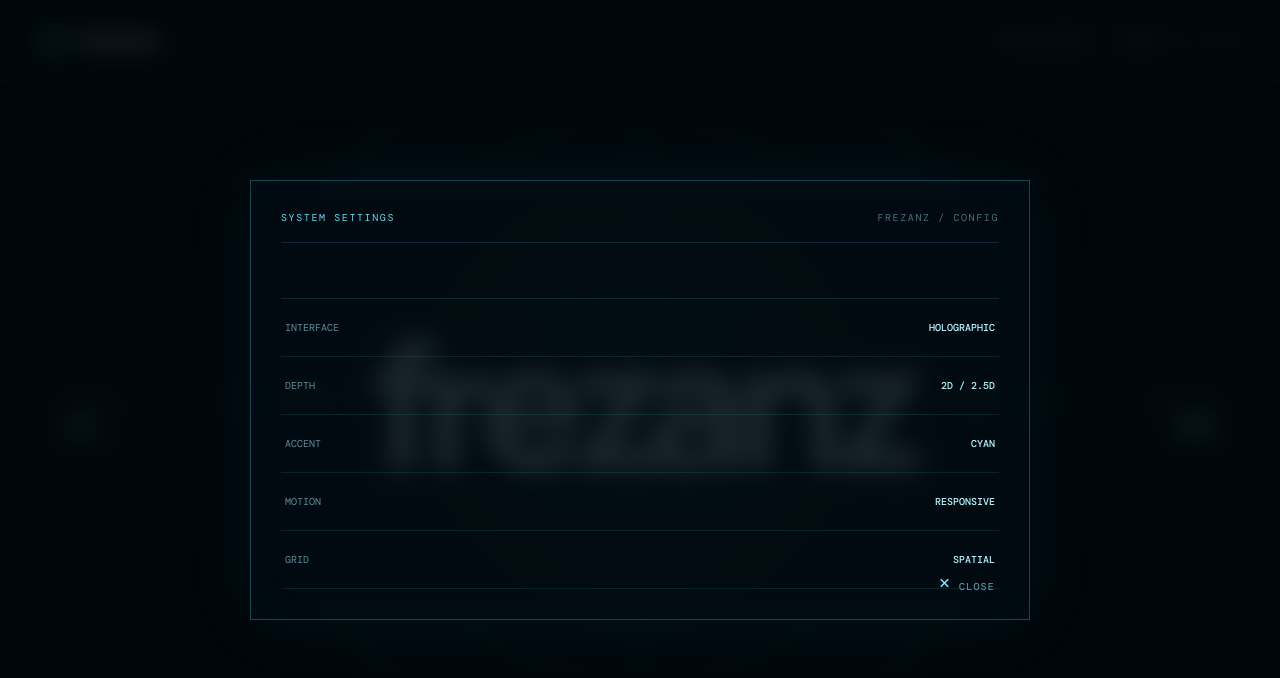
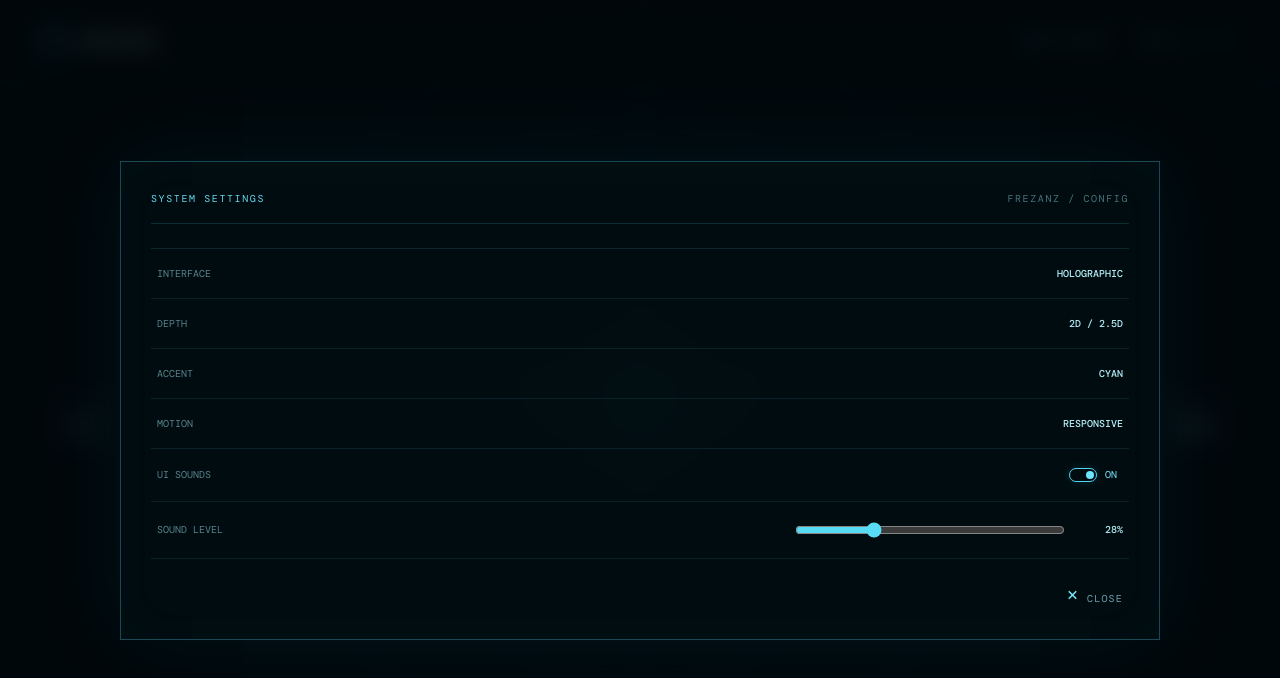
Before and after one commit to utam-x/frezanz, a React (Vite) app: page / in a window 1280 px wide. Both pictures are taken after a click on the button "Settings". Shown: the top 678 px of the page. Built offline with nearby package versions, Linux system fonts and the light colour scheme.

Commit message:
Expand HUD navigation, research, links and sound settings

```diff
--- a/src/main.jsx
+++ b/src/main.jsx
@@ -1,17 +1,63 @@
-import React, { useEffect, useState } from "react";
+import React, { useEffect, useRef, useState } from "react";
 import { createRoot } from "react-dom/client";
 import "./styles.css";
 
+const links = [
+  { label: "GITHUB", value: "utam-x / frezanz", href: "https://github.com/utam-x/frezanz", icon: "↗" },
+  { label: "INSTAGRAM", value: "di_pudo_lettoh", href: "https://www.instagram.com/di_pudo_lettoh?stkn=NzM4Z2FvdDVuaTRp", icon: "◎" },
+  { label: "INSTAGRAM", value: "frezanz", href: "https://www.instagram.com/frezanz?stkn=NnM1MmJqOW5vNmky", icon: "◎" },
+  { label: "YOUTUBE", value: "@frezanzzz", href: "https://youtube.com/@frezanzzz?si=OAX19epXEvd1JjQY", icon: "▶" },
+  { label: "EMAIL", value: "ujclnove@gmail.com", href: "mailto:ujclnove@gmail.com", icon: "@" },
+];
+
 function App() {
-  const [menu, setMenu] = useState(false);
-  const [settings, setSettings] = useState(false);
+  const [panel, setPanel] = useState(null);
+  const [sound, setSound] = useState(() => localStorage.getItem("frezanz-ui-sound") !== "off");
+  const [volume, setVolume] = useState(() => Number(localStorage.getItem("frezanz-ui-volume") ?? 0.28));
+  const audioRef = useRef(null);
 
   useEffect(() => {
-    document.body.style.overflow = menu || settings ? "hidden" : "";
+    document.body.style.overflow = panel ? "hidden" : "";
     return () => { document.body.style.overflow = ""; };
-  }, [menu, settings]);
+  }, [panel]);
 
-  const close = () => { setMenu(false); setSettings(false); };
+  useEffect(() => {
+    localStorage.setItem("frezanz-ui-sound", sound ? "on" : "off");
+  }, [sound]);
+
+  useEffect(() => {
+    localStorage.setItem("frezanz-ui-volume", String(volume));
+  }, [volume]);
+
+  const uiSound = (frequency = 620, duration = 0.045) => {
+    if (!sound) return;
+    try {
+      const AudioContext = window.AudioContext || window.webkitAudioContext;
+      if (!audioRef.current) audioRef.current = new AudioContext();
+      const ctx = audioRef.current;
+      if (ctx.state === "suspended") ctx.resume();
+      const osc = ctx.createOscillator();
+      const gain = ctx.createGain();
+      osc.type = "sine";
+      osc.frequency.setValueAtTime(frequency, ctx.currentTime);
+      osc.frequency.exponentialRampToValueAtTime(frequency * 1.55, ctx.currentTime + duration);
+      gain.gain.setValueAtTime(Math.max(volume, 0.001), ctx.currentTime);
+      gain.gain.exponentialRampToValueAtTime(0.001, ctx.currentTime + duration);
+      osc.connect(gain).connect(ctx.destination);
+      osc.start();
+      osc.stop(ctx.currentTime + duration);
+    } catch {}
+  };
+
+  const openPanel = (next) => {
+    uiSound(next === "settings" ? 520 : 680, 0.06);
+    setPanel(next);
+  };
+
+  const close = () => {
+    uiSound(420, 0.04);
+    setPanel(null);
+  };
 
   return (
     <main className="app">
@@ -26,28 +72,27 @@ function App() {
         </button>
 
         <div className="headerTools">
-          <button className="hudButton" onClick={() => { setSettings(!settings); setMenu(false); }} aria-label="Settings">
+          <button className="hudButton" onClick={() => openPanel("settings")} aria-label="Settings">
             <span className="gear">⚙</span>
             <span>SETTINGS</span>
           </button>
-          <button className={`hudButton menuTrigger ${menu ? "active" : ""}`} onClick={() => { setMenu(!menu); setSettings(false); }} aria-label="Menu">
+          <button className={`hudButton menuTrigger ${panel === "menu" ? "active" : ""}`} onClick={() => panel === "menu" ? close() : openPanel("menu")} aria-label="Menu">
             <span>MENU</span>
             <i /><i /><i />
           </button>
         </div>
       </header>
 
-      <section className="hero">
-        <div className="crosshair">
+      <section className="hero" aria-label="Frezanz home">
+        <div className="crosshair" aria-hidden="true">
           <span className="lineH" /><span className="lineV" />
           <span className="ring ringA" /><span className="ring ringB" />
           <span className="tick t1" /><span className="tick t2" /><span className="tick t3" /><span className="tick t4" />
           <div className="core">F</div>
         </div>
 
-        <div className="heroTitle">
+        <div className="homeSignal">
           <span className="micro">PERSONAL INTERFACE / ONLINE</span>
-          <h1>frezanz</h1>
           <span className="sub">THINK · BUILD · EXPLORE</span>
         </div>
 
@@ -63,33 +108,124 @@ function App() {
         </div>
       </section>
 
-      {(menu || settings) && (
+      {panel && (
         <div className="interfaceLayer" onClick={close}>
           <div className="interfacePanel" onClick={e => e.stopPropagation()}>
-            {menu && (
+            {panel === "menu" && (
               <>
-                <div className="panelHeader"><span>NAVIGATION</span><b>FREZANZ / MENU</b></div>
-                <nav className="radialNav">
+                <div className="panelHeader">
+                  <span>NAVIGATION</span>
+                  <b>FREZANZ / SYSTEM</b>
+                </div>
+                <nav className="systemNav">
                   <button onClick={close}><span>01</span><strong>HOME</strong><em>⌂</em></button>
-                  <button onClick={close}><span>02</span><strong>ABOUT</strong><em>+</em></button>
-                  <button onClick={close}><span>03</span><strong>LINKS</strong><em>↗</em></button>
-                  <button onClick={close}><span>04</span><strong>OTHER SITES</strong><em>◇</em></button>
+                  <button onClick={() => openPanel("about")}><span>02</span><strong>ABOUT</strong><em>+</em></button>
+                  <button onClick={() => openPanel("links")}><span>03</span><strong>LINKS</strong><em>↗</em></button>
+                  <button onClick={() => openPanel("settings")}><span>04</span><strong>SETTINGS</strong><em>⚙</em></button>
                 </nav>
               </>
             )}
 
-            {settings && (
+            {panel === "about" && (
               <>
-                <div className="panelHeader"><span>SYSTEM SETTINGS</span><b>FREZANZ / CONFIG</b></div>
+                <div className="panelHeader">
+                  <span>ABOUT / DESIGN RESEARCH</span>
+                  <b>FREZANZ / HUD-01</b>
+                </div>
+                <article className="aboutContent">
+                  <div className="aboutLead">
+                    <span>REFERENCE SYSTEM</span>
+                    <h2>IRON MAN HUD</h2>
+                    <p>Frezanz borrows the <strong>principles</strong> behind the Iron Man interfaces—not a literal copy of their graphics.</p>
+                  </div>
+                  <div className="researchGrid">
+                    <section>
+                      <span>01 / CONTEXT</span>
+                      <h3>Interfaces change with the task.</h3>
+                      <p>The HUD shifts between diagnostics, flight, targeting, radar, navigation and other modes. Information appears when it becomes relevant instead of staying permanently expanded.</p>
+                    </section>
+                    <section>
+                      <span>02 / INFORMATION</span>
+                      <h3>Symbols beat paragraphs.</h3>
+                      <p>The original HUD team described using symbols because information had to be understood quickly. Frezanz therefore keeps persistent UI compact and reveals detail inside focused panels.</p>
+                    </section>
+                    <section>
+                      <span>03 / MOTION</span>
+                      <h3>Elements assemble, move and collapse.</h3>
+                      <p>Iron Man's UI was designed as motion graphics: widgets fly in and out, expand when needed, then return to a compact state. Frezanz uses scan lines, rotating rings and state transitions with the same logic.</p>
+                    </section>
+                    <section>
+                      <span>04 / DEPTH</span>
+                      <h3>2D becomes spatial.</h3>
+                      <p>Later Iron Man HUD work used true 3D elements and layered interfaces. Frezanz starts with 2D and 2.5D layers so depth supports navigation rather than becoming visual noise.</p>
+                    </section>
+                    <section>
+                      <span>05 / COLOUR</span>
+                      <h3>Colour communicates state.</h3>
+                      <p>Cyan became strongly associated with the early HUD; later Mark III design moved toward white graphics with colour accents. Frezanz keeps cyan as its active system signal while reserving stronger accents for state changes.</p>
+                    </section>
+                    <section>
+                      <span>06 / INTERACTION</span>
+                      <h3>Reveal information progressively.</h3>
+                      <p>Primary controls stay peripheral and compact. Selecting one should reconfigure the interface around that task—closer to an operating system than a conventional webpage.</p>
+                    </section>
+                  </div>
+                  <div className="sourceLine">
+                    <span>RESEARCH</span>
+                    <a href="https://vfxblog.com/ironman/" target="_blank" rel="noreferrer">VFXBLOG / ORIGINAL HUD ORAL HISTORY ↗</a>
+                    <a href="https://scifiinterfaces.com/2015/07/01/iron-man-hud-a-breakdown/amp/" target="_blank" rel="noreferrer">SCI-FI INTERFACES / HUD BREAKDOWN ↗</a>
+                    <a href="https://www.johnlikens.com/project/iron-man-3/" target="_blank" rel="noreferrer">JOHN LIKENS / IRON MAN 3 ↗</a>
+                  </div>
+                </article>
+              </>
+            )}
+
+            {panel === "links" && (
+              <>
+                <div className="panelHeader">
+                  <span>EXTERNAL CHANNELS</span>
+                  <b>FREZANZ / LINKS</b>
+                </div>
+                <nav className="linksList">
+                  {links.map((link) => (
+                    <a key={link.href} href={link.href} target={link.href.startsWith("mailto:") ? undefined : "_blank"} rel={link.href.startsWith("mailto:") ? undefined : "noreferrer"} onClick={() => uiSound(760, 0.05)}>
+                      <span className="linkIndex">{String(links.indexOf(link) + 1).padStart(2, "0")}</span>
+                      <span><small>{link.label}</small><strong>{link.value}</strong></span>
+                      <em>{link.icon}</em>
+                    </a>
+                  ))}
+                </nav>
+              </>
+            )}
+
+            {panel === "settings" && (
+              <>
+                <div className="panelHeader">
+                  <span>SYSTEM SETTINGS</span>
+                  <b>FREZANZ / CONFIG</b>
+                </div>
                 <div className="settingsList">
                   <div><span>INTERFACE</span><b>HOLOGRAPHIC</b></div>
                   <div><span>DEPTH</span><b>2D / 2.5D</b></div>
                   <div><span>ACCENT</span><b>CYAN</b></div>
                   <div><span>MOTION</span><b>RESPONSIVE</b></div>
-                  <div><span>GRID</span><b>SPATIAL</b></div>
+                  <div>
+                    <span>UI SOUNDS</span>
+                    <button className={`settingToggle ${sound ? "on" : ""}`} onClick={() => { setSound(!sound); uiSound(700, 0.05); }}>
+                      <i /> {sound ? "ON" : "OFF"}
+                    </button>
+                  </div>
+                  <div className="volumeRow">
+                    <span>SOUND LEVEL</span>
+                    <label>
+                      <input type="range" min="0" max="1" step="0.01" value={volume} onChange={e => setVolume(Number(e.target.value))} />
+                      <b>{Math.round(volume * 100)}%</b>
+                    </label>
+                  </div>
                 </div>
               </>
             )}
+
             <button className="closeInterface" onClick={close}>× <span>CLOSE</span></button>
           </div>
         </div>
--- a/src/styles.css
+++ b/src/styles.css
@@ -4,70 +4,107 @@
 *{box-sizing:border-box}
 html,body,#root{margin:0;min-height:100%;background:#02070b}
 body{overflow-x:hidden}
-button{font:inherit;color:inherit;border:0;background:none;cursor:pointer}
+button,a{font:inherit;color:inherit}
+button{border:0;background:none;cursor:pointer}
+a{text-decoration:none}
 .app{position:relative;min-height:100vh;overflow:hidden;background:#02070b}
-.hudGrid{position:fixed;inset:0;opacity:.16;background-image:linear-gradient(rgba(55,190,225,.12) 1px,transparent 1px),linear-gradient(90deg,rgba(55,190,225,.12) 1px,transparent 1px);background-size:72px 72px;mask-image:radial-gradient(circle at center,#000 0%,transparent 72%);pointer-events:none}
+.hudGrid{position:fixed;inset:0;opacity:.16;background-image:linear-gradient(rgba(55,190,225,.12) 1px,transparent 1px),linear-gradient(90deg,rgba(55,190,225,.12) 1px,transparent 1px);background-size:72px 72px;mask-image:radial-gradient(circle at center,#000 0,transparent 72%);pointer-events:none}
 .scan{position:fixed;left:0;right:0;top:50%;height:1px;background:linear-gradient(90deg,transparent,rgba(78,224,255,.7),transparent);opacity:.35;animation:scan 7s linear infinite;pointer-events:none}
 .coreGlow{position:fixed;width:45vw;height:45vw;left:50%;top:50%;transform:translate(-50%,-50%);border-radius:50%;background:radial-gradient(circle,rgba(26,182,220,.11),transparent 62%);filter:blur(20px);pointer-events:none}
 
 .hudHeader{position:fixed;z-index:20;left:0;right:0;top:0;height:82px;padding:0 34px;display:flex;align-items:center;justify-content:space-between;border-bottom:1px solid rgba(92,220,246,.16);background:rgba(2,8,12,.36);backdrop-filter:blur(10px)}
 .brand{display:flex;align-items:center;gap:11px;font-size:13px;font-weight:800;letter-spacing:.24em}
-.brandCore{width:28px;height:28px;border:1px solid rgba(91,227,255,.75);display:grid;place-items:center;border-radius:50%;color:#78eaff;box-shadow:0 0 18px rgba(40,205,240,.18)}
+.brandCore{width:28px;height:28px;border:1px solid rgba(91,227,255,.75);border-radius:50%;display:grid;place-items:center;color:#78eaff;box-shadow:0 0 18px rgba(40,205,240,.18)}
 .headerTools{display:flex;gap:24px;align-items:center}
 .hudButton{display:flex;align-items:center;gap:9px;font:10px "DM Mono",monospace;letter-spacing:.15em;color:#9ac4ce;transition:.25s}
-.hudButton:hover{color:#fff;text-shadow:0 0 12px #42ddff}
+.hudButton:hover,.hudButton.active{color:#fff;text-shadow:0 0 12px #42ddff}
 .gear{font-size:14px;color:#62dfff}
 .menuTrigger{position:relative}
 .menuTrigger i{display:block;width:20px;height:1px;background:#67dff9;transition:.25s}
-.menuTrigger i:nth-of-type(2){width:13px;margin-left:7px}
-.menuTrigger.active i:first-of-type{transform:translateY(4px) rotate(45deg)}
+.menuTrigger i:nth-of-type(2){width:13px}
+.menuTrigger i:nth-of-type(3){width:7px}
+.menuTrigger.active i:first-of-type{transform:translateY(5px) rotate(45deg)}
 .menuTrigger.active i:nth-of-type(2){opacity:0}
-.menuTrigger.active i:last-of-type{transform:translateY(-4px) rotate(-45deg)}
+.menuTrigger.active i:last-of-type{transform:translateY(-5px) rotate(-45deg);width:20px}
 
 .hero{min-height:100vh;position:relative;display:grid;place-items:center}
-.heroTitle{position:absolute;text-align:center;z-index:5}
-.heroTitle .micro,.heroTitle .sub{display:block;font:10px "DM Mono",monospace;letter-spacing:.28em;color:#69aab8}
-.heroTitle h1{margin:17px 0 14px;font-size:clamp(76px,14vw,190px);line-height:.78;letter-spacing:-.09em;font-weight:800;color:#ecfdff;text-shadow:0 0 35px rgba(71,215,245,.17)}
-.heroTitle .sub{color:#527e89}
 .crosshair{position:absolute;width:min(58vw,760px);height:min(58vw,760px);border:1px solid rgba(66,211,240,.13);border-radius:50%;animation:float 10s ease-in-out infinite}
-.lineH,.lineV{position:absolute;background:rgba(73,216,242,.22)}
+.lineH,.lineV{position:absolute;background:rgba(73,216,242,.2)}
 .lineH{height:1px;left:-12%;right:-12%;top:50%}
 .lineV{width:1px;top:-12%;bottom:-12%;left:50%}
-.ring{position:absolute;border:1px solid rgba(85,221,247,.22);border-radius:50%;left:50%;top:50%;transform:translate(-50%,-50%)}
+.ring{position:absolute;left:50%;top:50%;transform:translate(-50%,-50%);border:1px solid rgba(85,221,247,.2);border-radius:50%}
 .ringA{width:43%;height:43%;border-style:dashed;animation:spin 18s linear infinite}
 .ringB{width:76%;height:76%;border-color:rgba(85,221,247,.09);animation:spin 28s linear infinite reverse}
-.core{position:absolute;left:50%;top:50%;transform:translate(-50%,-50%);width:58px;height:58px;border:1px solid #62e5ff;border-radius:50%;display:grid;place-items:center;color:#8ceeff;font-weight:800;box-shadow:0 0 35px rgba(36,211,243,.28),inset 0 0 20px rgba(36,211,243,.1)}
-.tick{position:absolute;width:18px;height:1px;background:#6ce6ff}
-.t1{top:4%;left:50%}.t2{bottom:4%;left:50%}.t3{left:4%;top:50%;transform:rotate(90deg)}.t4{right:4%;top:50%;transform:rotate(90deg)}
+.core{position:absolute;left:50%;top:50%;transform:translate(-50%,-50%);width:58px;height:58px;border:1px solid #62e5ff;border-radius:50%;display:grid;place-items:center;color:#8eeeff;font-weight:800;box-shadow:0 0 35px rgba(36,211,246,.28),inset 0 0 20px rgba(36,211,246,.1)}
+.homeSignal{position:absolute;display:flex;flex-direction:column;align-items:center;gap:16px;text-align:center;pointer-events:none}
+.homeSignal .micro,.homeSignal .sub{font:10px "DM Mono",monospace;letter-spacing:.28em;color:#648d98}
+.homeSignal .sub{color:#3f7783}
 .telemetry{position:absolute;top:50%;font:9px "DM Mono",monospace;color:#477985;display:flex;flex-direction:column;gap:8px}
-.telemetry b{color:#8eeaff;font-weight:500}
+.telemetry b{font-weight:500;color:#86e9ff}
 .telemetry i{width:48px;height:1px;background:#2b91a7}
 .telemetryLeft{left:5vw}.telemetryRight{right:5vw;text-align:right;align-items:flex-end}
 
-.interfaceLayer{position:fixed;inset:0;z-index:50;background:rgba(0,7,11,.58);backdrop-filter:blur(12px);display:grid;place-items:center}
-.interfacePanel{position:relative;width:min(780px,88vw);min-height:55vh;border:1px solid rgba(78,218,246,.28);background:rgba(2,13,18,.74);box-shadow:0 0 70px rgba(0,170,220,.08),inset 0 0 50px rgba(34,190,225,.025);padding:30px}
-.panelHeader{display:flex;justify-content:space-between;padding-bottom:18px;border-bottom:1px solid rgba(78,218,246,.16);font:10px "DM Mono",monospace;letter-spacing:.16em;color:#67d8ef}
-.panelHeader b{font-weight:400;color:#47717a}
-.radialNav{position:relative;min-height:430px;display:grid;grid-template-columns:1fr 1fr;gap:1px;margin-top:24px;background:rgba(67,212,240,.12)}
-.radialNav button{position:relative;background:rgba(3,16,21,.86);padding:34px;text-align:left;display:flex;flex-direction:column;justify-content:space-between;transition:.3s;overflow:hidden}
-.radialNav button:before{content:"";position:absolute;width:140px;height:140px;border:1px solid rgba(74,216,244,.13);border-radius:50%;right:-50px;bottom:-50px}
-.radialNav button:hover{background:rgba(12,45,54,.72);box-shadow:inset 0 0 35px rgba(38,205,235,.07)}
-.radialNav span{font:10px "DM Mono",monospace;color:#4f8490}
-.radialNav strong{font-size:clamp(22px,4vw,42px);letter-spacing:-.05em;font-weight:700;color:#dcfbff}
-.radialNav em{font-style:normal;position:absolute;right:25px;top:25px;color:#55def9;font-size:22px}
-.settingsList{margin-top:55px;border-top:1px solid rgba(78,218,246,.15)}
-.settingsList div{display:flex;justify-content:space-between;padding:22px 4px;border-bottom:1px solid rgba(78,218,246,.12);font:10px "DM Mono",monospace;color:#5e8e98}
-.settingsList b{font-weight:500;color:#b9f5ff}
-.closeInterface{position:absolute;right:28px;bottom:22px;font:10px "DM Mono",monospace;color:#6ea8b2;letter-spacing:.12em}
-.closeInterface:first-letter{color:#75eaff;font-size:20px}
+.interfaceLayer{position:fixed;z-index:50;inset:0;display:grid;place-items:center;background:rgba(0,8,12,.66);backdrop-filter:blur(12px);padding:7vh 4vw;animation:appear .2s ease}
+.interfacePanel{position:relative;width:min(1040px,94vw);max-height:86vh;overflow:auto;border:1px solid rgba(78,218,246,.3);background:rgba(2,13,18,.86);box-shadow:0 0 80px rgba(0,170,220,.08),inset 0 0 50px rgba(34,190,225,.025);padding:30px}
+.panelHeader{display:flex;justify-content:space-between;gap:20px;padding-bottom:18px;border-bottom:1px solid rgba(78,218,246,.16);font:10px "DM Mono",monospace;letter-spacing:.16em;color:#67d8ee}
+.panelHeader b{font-weight:400;color:#47737d}
+
+.systemNav{display:grid;grid-template-columns:1fr 1fr;margin-top:24px;border:1px solid rgba(76,213,240,.12)}
+.systemNav button{min-height:190px;position:relative;padding:28px;text-align:left;background:rgba(7,29,37,.58);border:1px solid rgba(76,213,240,.08);transition:.3s}
+.systemNav button:hover{background:rgba(14,52,63,.72);box-shadow:inset 0 0 35px rgba(37,205,235,.06)}
+.systemNav span{font:10px "DM Mono",monospace;color:#4e8c99}
+.systemNav strong{display:block;margin-top:24px;font-size:clamp(24px,4vw,42px);letter-spacing:-.04em}
+.systemNav em{position:absolute;right:25px;top:22px;font-style:normal;font-size:24px;color:#5cdff7}
+
+.aboutContent{padding-top:24px}
+.aboutLead{max-width:760px}
+.aboutLead span,.researchGrid span{font:9px "DM Mono",monospace;letter-spacing:.18em;color:#4e9aa8}
+.aboutLead h2{font-size:clamp(32px,6vw,62px);margin:9px 0 10px;letter-spacing:-.06em}
+.aboutLead p{font-size:15px;line-height:1.7;color:#9bbdc5;max-width:700px}
+.researchGrid{display:grid;grid-template-columns:repeat(2,1fr);gap:1px;margin-top:28px;background:rgba(76,213,240,.12)}
+.researchGrid section{padding:22px;background:rgba(4,21,27,.9);min-height:170px}
+.researchGrid h3{font-size:17px;margin:14px 0 9px}
+.researchGrid p{margin:0;color:#70949d;font-size:12px;line-height:1.65}
+.sourceLine{display:flex;flex-wrap:wrap;gap:12px;margin-top:20px;padding-top:18px;border-top:1px solid rgba(76,213,240,.12)}
+.sourceLine span{font:9px "DM Mono",monospace;color:#4e9aa8;margin-right:8px}
+.sourceLine a{font:9px "DM Mono",monospace;color:#74dff4}
+.sourceLine a:hover{text-decoration:underline}
+
+.linksList{display:grid;margin-top:24px}
+.linksList a{display:grid;grid-template-columns:48px 1fr 40px;align-items:center;gap:18px;padding:20px 12px;border-bottom:1px solid rgba(76,213,240,.12);transition:.25s}
+.linksList a:hover{background:rgba(55,205,236,.06);padding-left:18px}
+.linkIndex{font:10px "DM Mono",monospace;color:#4d8995}
+.linksList small{display:block;font:9px "DM Mono",monospace;letter-spacing:.14em;color:#4e9aa8;margin-bottom:5px}
+.linksList strong{font-size:17px}
+.linksList em{text-align:right;font-style:normal;color:#5ee3ff;font-size:20px}
+
+.settingsList{margin-top:24px;border-top:1px solid rgba(78,218,246,.12)}
+.settingsList>div{display:flex;justify-content:space-between;align-items:center;gap:20px;padding:18px 6px;border-bottom:1px solid rgba(78,218,246,.1);font:10px "DM Mono",monospace;color:#57838c}
+.settingsList b{font-weight:500;color:#b4edf7}
+.settingToggle{font:10px "DM Mono",monospace;color:#5d7c84;display:flex;align-items:center;gap:8px}
+.settingToggle i{width:28px;height:14px;border:1px solid #42636c;border-radius:20px;position:relative}
+.settingToggle i:after{content:"";position:absolute;top:2px;left:2px;width:8px;height:8px;border-radius:50%;background:#57747b;transition:.2s}
+.settingToggle.on{color:#78e8ff}
+.settingToggle.on i{border-color:#4fd8f4;box-shadow:0 0 10px rgba(50,215,245,.15)}
+.settingToggle.on i:after{left:16px;background:#6ce6ff}
+.volumeRow label{display:flex;align-items:center;gap:14px;min-width:min(330px,48vw)}
+.volumeRow input{width:100%;accent-color:#58dcf5}
+.volumeRow label b{min-width:42px;text-align:right}
+
+.closeInterface{display:block;margin:22px 0 0 auto;font:10px "DM Mono",monospace;letter-spacing:.12em;color:#6da4af}
+.closeInterface:first-letter{font-size:20px;color:#75e5fa}
 
 @keyframes spin{to{transform:translate(-50%,-50%) rotate(360deg)}}
-@keyframes float{50%{transform:scale(1.012) rotate(.4deg)}}
-@keyframes scan{0%{transform:translateY(-46vh);opacity:0}15%,70%{opacity:.35}100%{transform:translateY(46vh);opacity:0}}
+@keyframes float{50%{transform:scale(1.008) rotate(.5deg)}}
+@keyframes scan{0%{transform:translateY(-46vh)}100%{transform:translateY(46vh)}}
+@keyframes appear{from{opacity:0;transform:scale(.985)}to{opacity:1;transform:scale(1)}}
 
 @media(max-width:700px){
-  .hudHeader{height:70px;padding:0 18px}.brand{font-size:11px}.headerTools{gap:14px}.hudButton span:last-of-type{display:none}
-  .heroTitle h1{font-size:24vw}.crosshair{width:92vw;height:92vw}.telemetry{display:none}
-  .interfacePanel{width:94vw;padding:20px;min-height:60vh}.radialNav{grid-template-columns:1fr;min-height:0}.radialNav button{min-height:130px;padding:22px}.panelHeader{padding-right:4px}
+  .hudHeader{height:70px;padding:0 18px}.brand{font-size:11px}.headerTools{gap:15px}.hudButton span:last-of-type{display:none}
+  .crosshair{width:92vw;height:92vw}.telemetry{display:none}.homeSignal .micro{font-size:8px}.homeSignal .sub{font-size:8px}
+  .interfaceLayer{padding:4vh 3vw}.interfacePanel{padding:20px;max-height:92vh}.systemNav{grid-template-columns:1fr}.systemNav button{min-height:135px}
+  .researchGrid{grid-template-columns:1fr}.researchGrid section{min-height:auto}.sourceLine{display:grid}
+  .linksList a{grid-template-columns:32px 1fr 28px}.linksList strong{font-size:14px}
+  .settingsList>div{align-items:flex-start}.volumeRow{flex-direction:column}.volumeRow label{min-width:100%;width:100%}
 }
 @media(prefers-reduced-motion:reduce){.scan,.crosshair,.ringA,.ringB{animation:none}}
```
